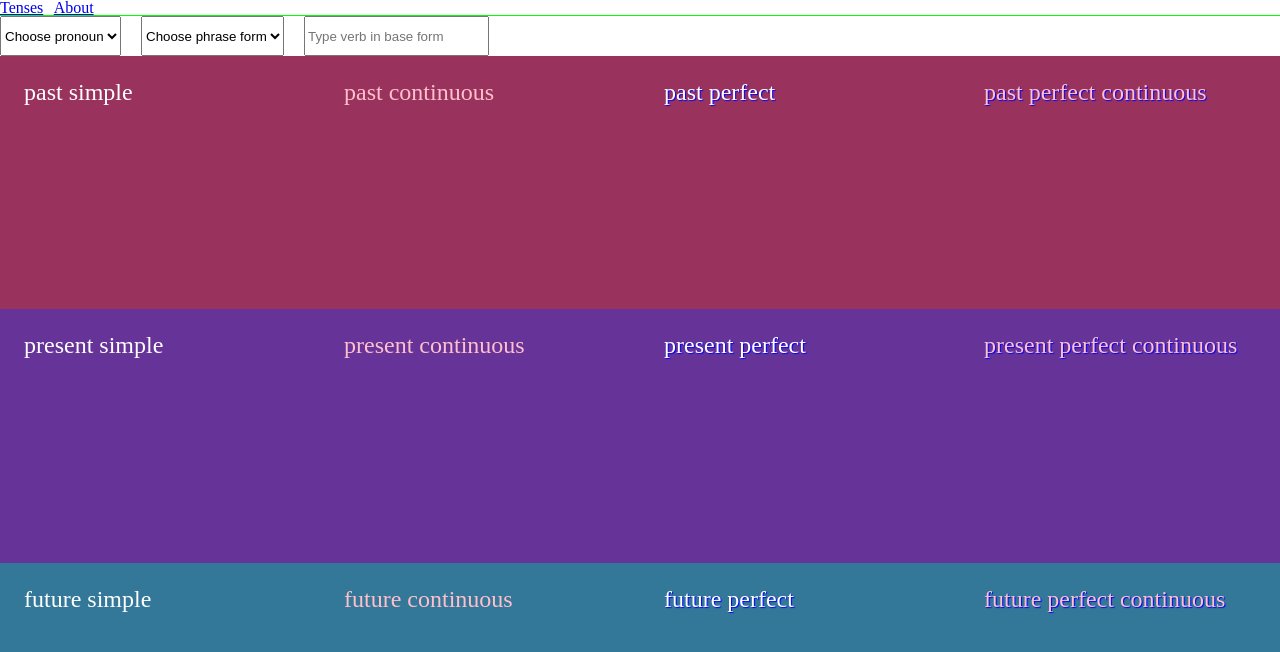
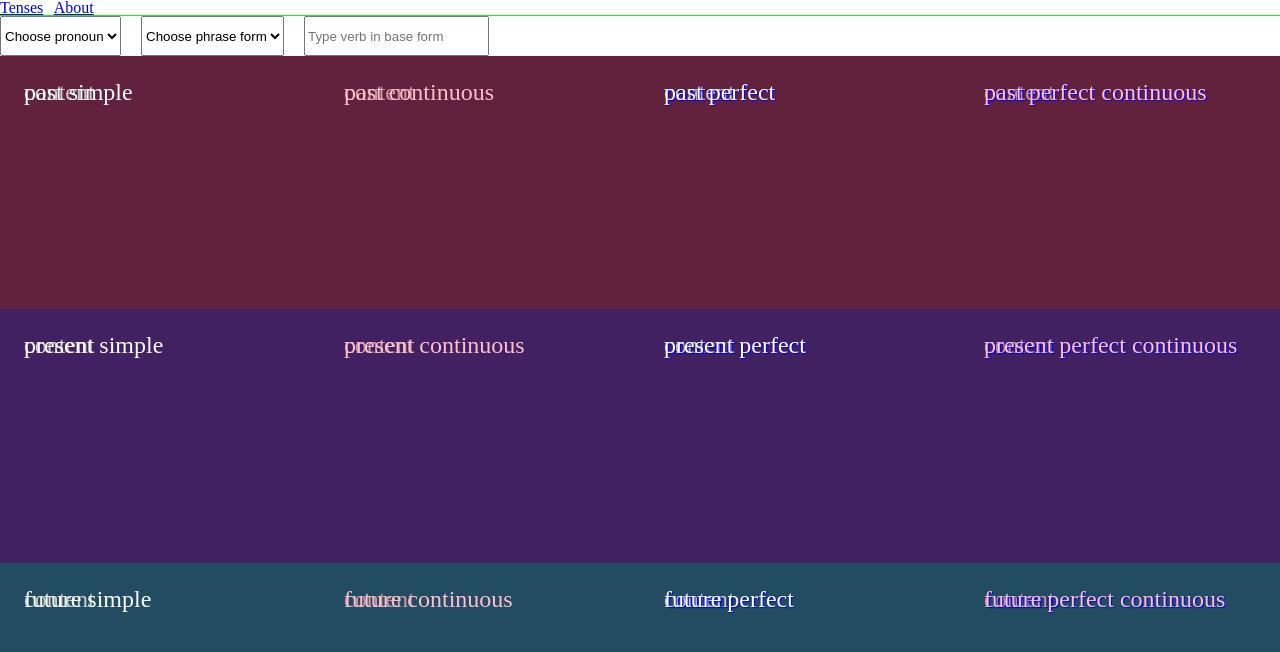
Before and after one commit to koldunsky/english-cheatsheet, a Vue app: page / in a window 1280 px wide. Shown: the top 652 px of the page. Built offline with nearby package versions, Linux system fonts and the light colour scheme; a web font is replaced by a local one.

Commit message:
Add content layer for tiles

```diff
--- /dev/null
+++ b/src/assets/style/utils.scss
@@ -0,0 +1,2 @@
+@import './utils/variables';
+@import './utils/mixins';
--- /dev/null
+++ b/src/assets/style/utils/_mixins.scss
@@ -0,0 +1,8 @@
+@mixin stretch($pos: absolute) {
+  position: $pos;
+  top: 0;
+  bottom: 0;
+  left: 0;
+  right: 0;
+  margin: auto;
+}
--- /dev/null
+++ b/src/components/Tense/index.scss
@@ -0,0 +1,58 @@
+@import '../../assets/style/utils';
+
+$color: #663399;
+$pad: 1em;
+
+.tense {
+  position: relative;
+  width: 25%;
+  cursor: pointer;
+  font-size: 2.4rem;
+  display: flex;
+  overflow: hidden;
+  &:hover {
+    box-shadow: 0 .3rem .5rem rgba(black, .2);
+    z-index: 1;
+  }
+}
+.tense_past {
+  background: adjust-hue( $color, 65% );
+}
+.tense_present {
+  background: $color;
+}
+.tense_future {
+  background: adjust-hue( $color, -70% );
+}
+
+.tense_perfect {
+  text-shadow: .1rem .1rem .1rem blue;
+}
+
+.tense_continuous {
+  color: pink;
+}
+
+.front {
+  @include stretch;
+
+  background: rgba(black, .2);
+  width: 100%;
+  padding: $pad;
+  transition: .3s ease transform;
+
+  .tense:hover & {
+    transform: translateX(-5%);
+  }
+
+
+  .content:hover + & {
+    transform: translateX(-100%);
+  }
+}
+
+.content {
+  background: rgba(black, .2);
+  width: 100%;
+  padding: $pad;
+}
--- /dev/null
+++ b/src/components/Tense/index.ts
@@ -0,0 +1,2 @@
+import Tense from './index.vue'
+export default Tense
--- a/src/components/Tense/index.vue
+++ b/src/components/Tense/index.vue
@@ -1,41 +1,24 @@
 <template>
-  <div class="tenses">
-
-    // Past
-    <div class="tense tense_past tense_simple">Past Simple</div>
-    <div class="tense tense_past tense_continuous">Past continuous</div>
-    <div class="tense tense_past tense_perfect">Past Perfect</div>
-    <div class="tense tense_past tense_perfect tense_continuous">Past Perfect continuous</div>
-
-    // Present
-    .tense.tense_present.tense_simple
-    | Present Simple
-    .tense.tense_present.tense_continuous
-    | Present continuous
-    .tense.tense_present.tense_perfect
-    | Present Perfect
-    .tense.tense_present.tense_perfect.tense_continuous
-    | Present Perfect continuous
-
-    // Future
-    .tense.tense_future.tense_simple
-    | Future Simple
-    .tense.tense_future.tense_continuous
-    | Future continuous
-    .tense.tense_future.tense_perfect
-    | Future Perfect
-    .tense.tense_future.tense_perfect.tense_continuous
-    | Future Perfect continuous
+  <div
+     class="tense"
+     :class="[`tense_${time}`, tense.map((t) => `tense_${t}`)]"
+  >
+    <div class="content">
+      content
+    </div>
+    <div class="front">
+      {{time}} {{tense.map((t) => t).join(' ')}}
+    </div>
   </div>
 </template>
 
 <script lang="ts">
-  import PhraseConstructor from '../PhraseConstructor'
-
   export default {
     components: {
 
     },
-    props: ['continuous', 'perfect', 'time']
+    props: ['tense', 'time']
   }
 </script>
+
+<style lang="scss" src="./index.scss"></style>
--- a/src/utils/verbConverter.js
+++ b/src/utils/verbConverter.js
@@ -6,10 +6,12 @@ export const isShortVowel = (char) => ['i', 'o', 'u'].indexOf(char.toLowerCase()
 
 export const getSecondForm = (verb) => {
   let index = irregularVerbs.first.indexOf(verb)
-  const lastChar  = verb.charAt(verb.length - 1)
+  const lastChar = verb.charAt(verb.length - 1)
 
   if (index !== -1) {
     return irregularVerbs.second[i]
+  } else {
+    return ''
   }
 
   if (lastChar === 'e') {
--- a/src/views/Tenses/index.scss
+++ b/src/views/Tenses/index.scss
@@ -1,4 +1,4 @@
-$color: #663399;
+@import '../../assets/style/utils';
 
 .tenses {
   height: 100%;
@@ -31,35 +31,6 @@ $color: #663399;
   height: 33.3333%;
 }
 
-.tense {
-  position: relative;
-  width: 25%;
-  padding: 1em;
-  cursor: pointer;
-  font-size: 2.4rem;
-  &:hover {
-    box-shadow: 0 .3rem .5rem rgba(black, .2);
-    z-index: 1;
-  }
-}
-.tense_past {
-  background: adjust-hue( $color, 65% );
-}
-.tense_present {
-  background: $color;
-}
-.tense_future {
-  background: adjust-hue( $color, -70% );
-}
-
-.tense_perfect {
-  text-shadow: .1rem .1rem .1rem blue;
-}
-
-.tense_continuous {
-  color: pink;
-}
-
 .phrase-constructor {
   outline: 1px solid lime;
 }
--- a/src/views/Tenses/index.vue
+++ b/src/views/Tenses/index.vue
@@ -10,13 +10,12 @@
         class="time-block"
         :class="`time-block__${time}`"
       >
-        <div
-          class="tense"
+        <Tense
           v-for="tense in [['simple'], ['continuous'], ['perfect'], ['perfect', 'continuous'] ]"
           :key="tense.join('_')"
-          :class="[`tense_${time}`, tense.map((t) => `tense_${t}`)]">
-          {{time}} {{tense.map((t) => t).join(' ')}}
-        </div>
+          :time="time"
+          :tense="tense"
+        />
       </div>
     </div>
   </div>
@@ -26,11 +25,13 @@
 
 <script lang="ts">
   import Vue from 'vue'
+  import Tense from '../../components/Tense'
   import PhraseConstructor from '../../components/PhraseConstructor'
 
   export default Vue.extend({
     components: {
-      PhraseConstructor
+      PhraseConstructor,
+      Tense
     },
     data: () => {
       return {
```
Also changed, not shown: src/assets/style/utils/_variables.scss (added).
